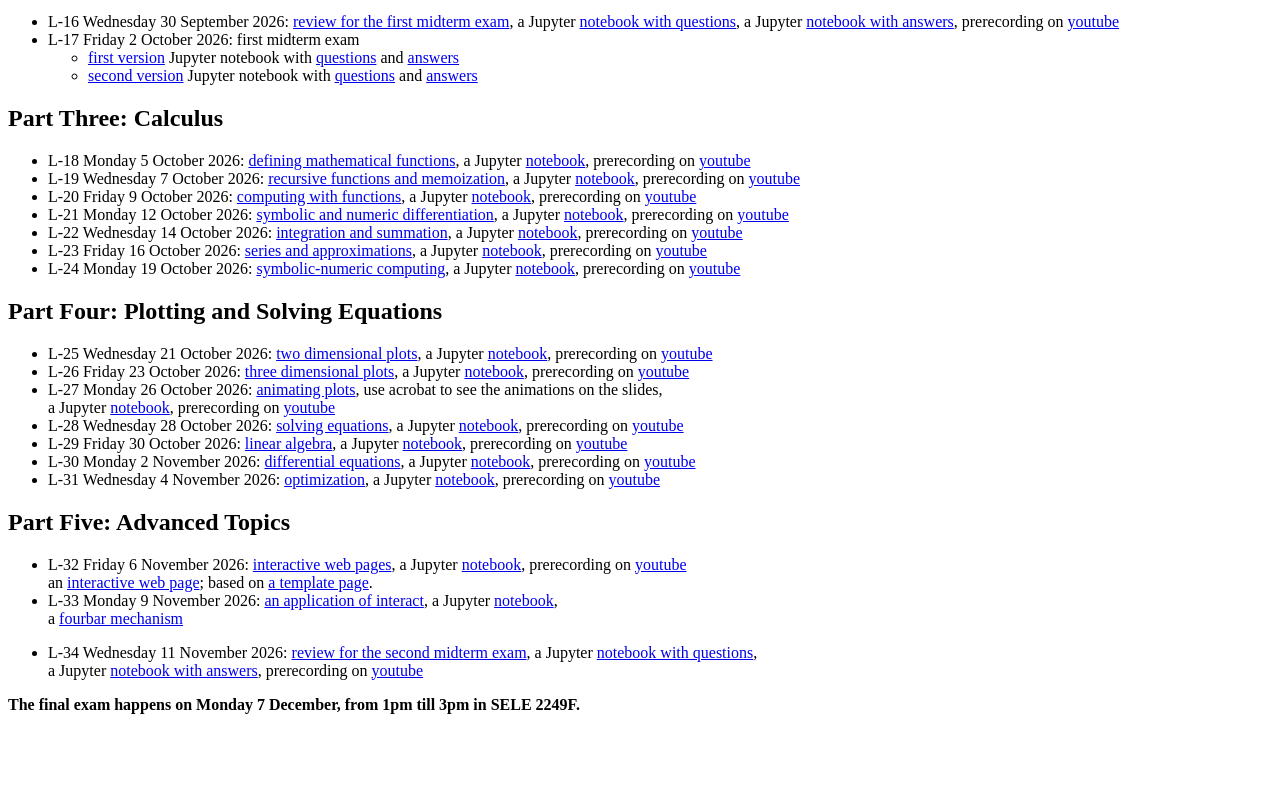
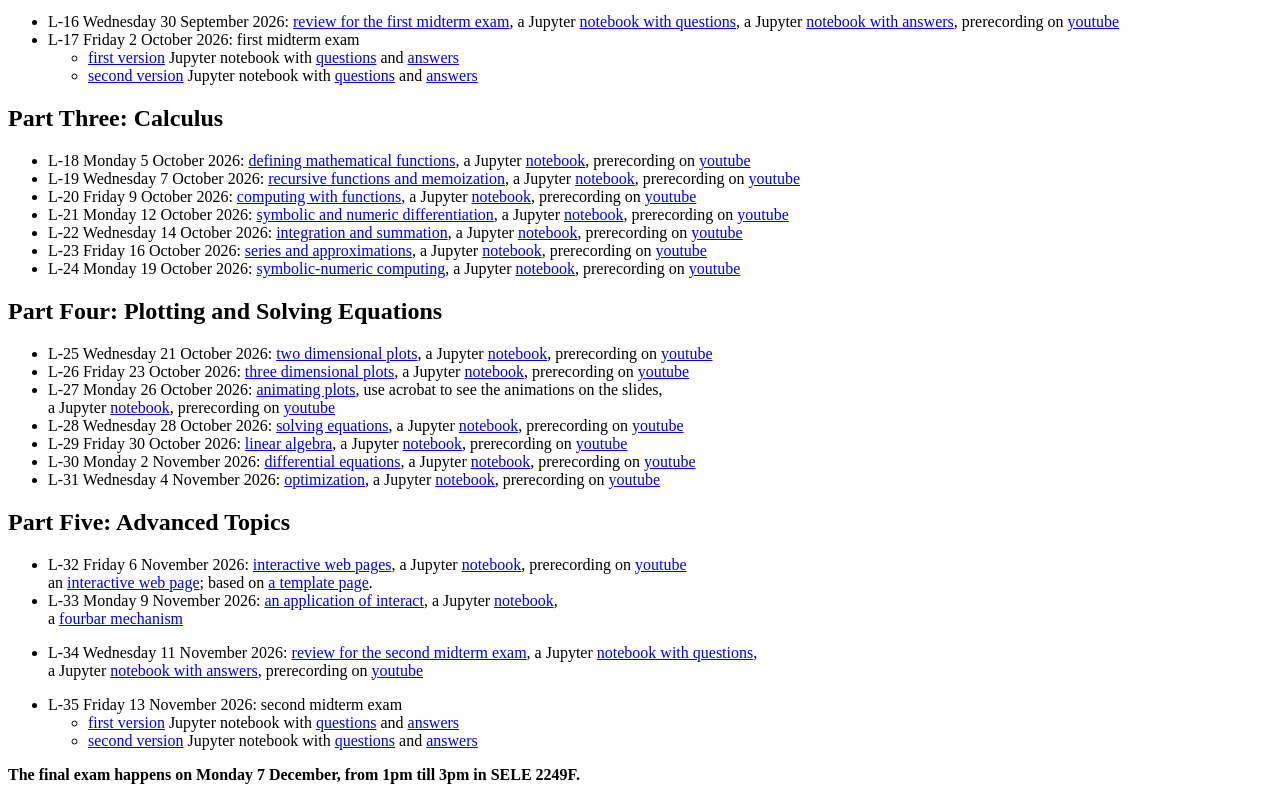
Before and after one commit to janverschelde/janverschelde.github.io, a plain HTML site: page mcs320/main.html in a window 1280 px wide. Shown: the part 731-1531 px from the top of the page. Before the commit the page ends 1461 px from the top, so only its background shows below. Drawn offline with Linux system fonts and the light colour scheme.

Commit message:
questions and answers of the second midterm exam

```diff
--- a/mcs320/main.html
+++ b/mcs320/main.html
@@ -261,6 +261,22 @@ Slides of the lectures and Jupyter notebooks will be posted below.
     <A HREF="https://youtu.be/aobZ2Zk9dQw" target=none>youtube</A>
 </UL>
 
+<UL>
+<LI>L-35 Friday 13 November 2026: second midterm exam
+<UL>
+<LI><A HREF="midterm2Aquestions.pdf" target=none>first version</A>
+    Jupyter notebook with
+    <A HREF="midterm2Aquestions.ipynb" target=none>questions</A>
+    and
+    <A HREF="midterm2A_answers.ipynb" target=none>answers</A>
+<LI><A HREF="midterm2Bquestions.pdf" target=none>second version</A>
+    Jupyter notebook with
+    <A HREF="midterm2Bquestions.ipynb" target=none>questions</A>
+    and
+    <A HREF="midterm2B_answers.ipynb" target=none>answers</A>
+</UL>
+</UL>
+
 <P>
 <B> The final exam happens on Monday 7 December, from 1pm till 3pm in SELE 2249F. </B>
 
```
Also changed, not shown: 6 other files.
